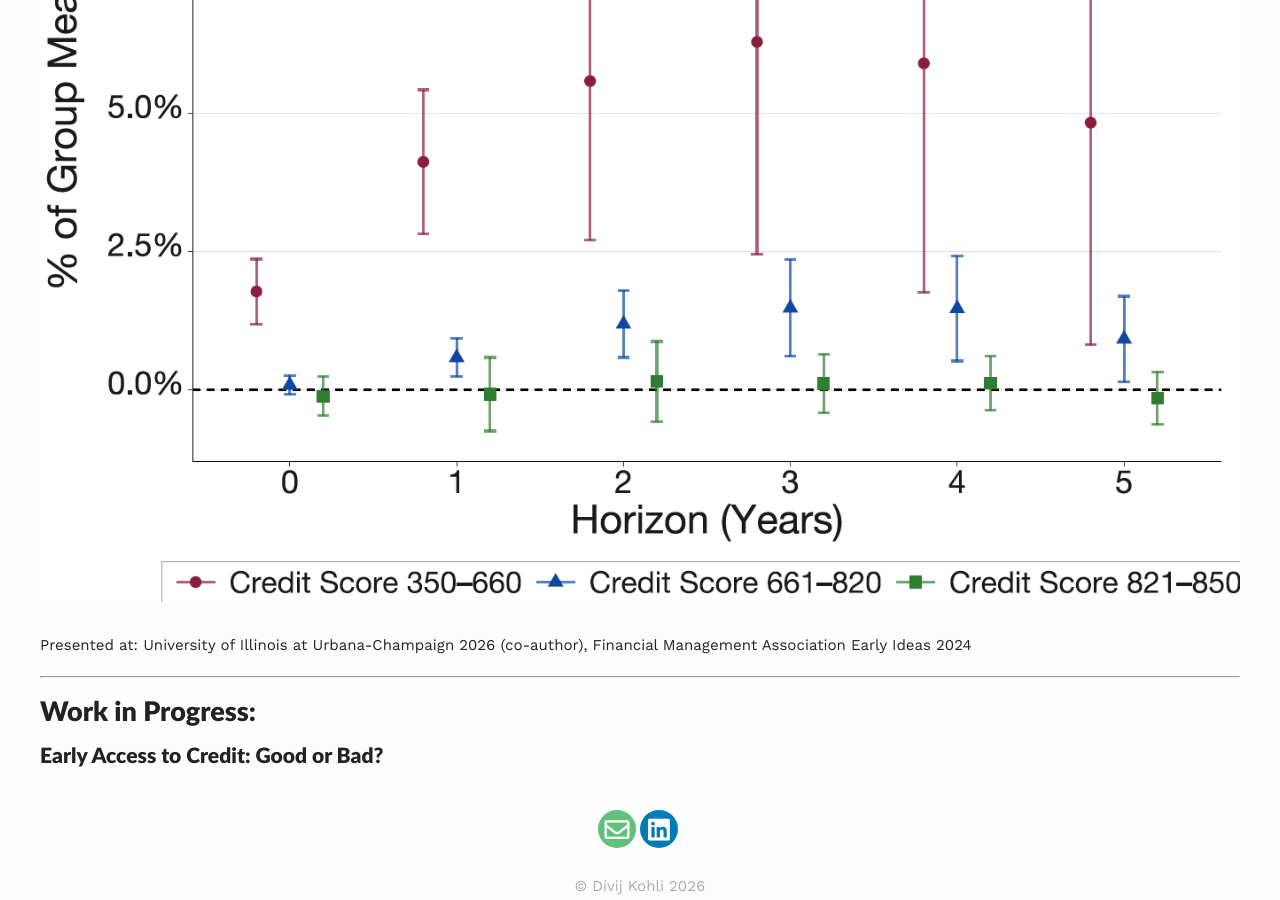
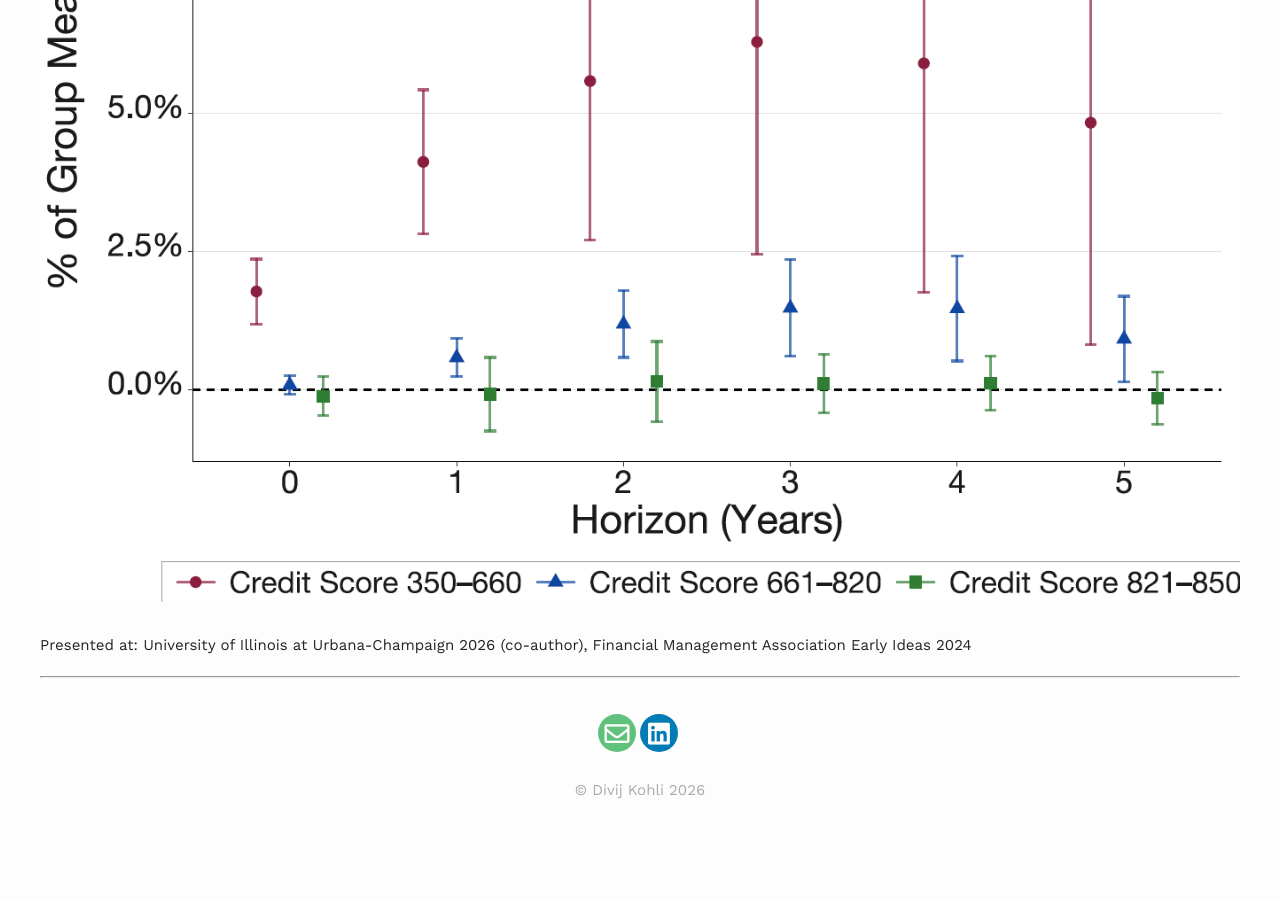
Before and after one commit to divijkohli/divijkohli.github.io, a Jekyll site: the page built from _pages/research.md, in a window 1280 px wide and 900 px high, scrolled down 3868 px. Built offline with Jekyll 4.4.1, drawn with Linux system fonts in a browser that asks for light colours; nearby versions of some CDN libraries; after the commit the page ends 4672 px from its top, so only the background shows below that.

Commit message:
Update research.md

```diff
--- a/_pages/research.md
+++ b/_pages/research.md
@@ -47,6 +47,3 @@ What happens to consumer borrowing when interest rates rise? Standard intuition
 <p align="justify"><small>
 Presented at: University of Illinois at Urbana-Champaign 2026 (co-author), Financial Management Association Early Ideas 2024 </small></p>
 ---
-
-## Work in Progress:
-### Early Access to Credit: Good or Bad?
```
